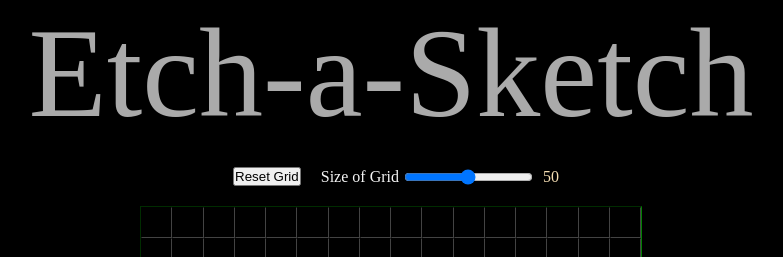
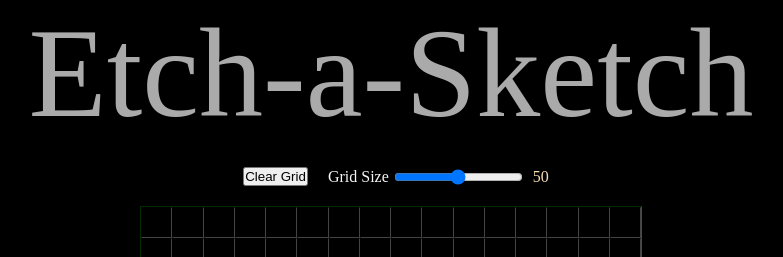
Before and after one commit to jperales64/etch-a-sketch, a plain HTML site: page index.html in a window 1280 px wide. Shown: the top 257 px of the page, without its empty margins (249-1032 px from the left). Drawn offline with Linux system fonts and the light colour scheme.

Commit message:
minor change to button text

```diff
--- a/index.html
+++ b/index.html
@@ -11,9 +11,9 @@
 <body>
     <header class="game-name">Etch-a-Sketch</header>
     <div class="settings">
-        <button class="reset-button">Reset Grid</button>
+        <button class="reset-button">Clear Grid</button>
         <div class="range-container">
-            <div class="grid-text">Size of Grid</div>
+            <div class="grid-text">Grid Size</div>
             <input type="range" min="1" max="100" value="50" class="slider" id="myRange">
             <div class="range-value" id="demo"></div>
         </div>
```
